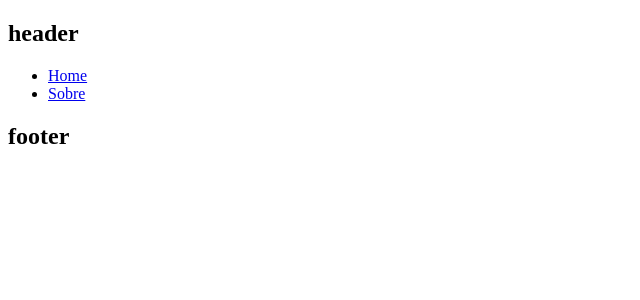
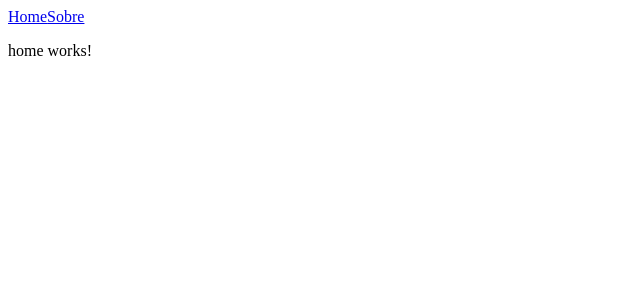
Before and after one commit to D-Wolter/Angular-Projeto-Moments-FronEnd, an Angular app in the folder moments-front/moments/: page / in a window 1280 px wide. Shown: the top 300 px of the page, without its empty margins (0-640 px from the left). Built offline with nearby package versions, Linux system fonts and the light colour scheme.

Commit message:
tentando trazer nav para app-component

```diff
--- a/moments-front/moments/src/app/app-routing.modules.ts
+++ b/moments-front/moments/src/app/app-routing.modules.ts
@@ -9,7 +9,8 @@ const routes: Routes = [
 ];
 
 @NgModule({
-  imports: [RouterModule.forRoot(routes)],
+  declarations: [],
+  imports: [RouterModule.forChild(routes)],
   exports: [RouterModule],
 })
 
--- a/moments-front/moments/src/app/app.component.html
+++ b/moments-front/moments/src/app/app.component.html
@@ -1,7 +1,8 @@
-<app-header></app-header>
-<main class=""container>
-    <router-outlet>
 
-    </router-outlet>
-</main>
-<app-footer></app-footer>
+<nav>
+    <a routerLink="/">Home</a>
+    <a routerLink="/about">Sobre</a>
+</nav>
+<router-outlet>
+
+</router-outlet>
--- a/moments-front/moments/src/app/app.component.ts
+++ b/moments-front/moments/src/app/app.component.ts
@@ -3,6 +3,7 @@ import { CommonModule } from '@angular/common';
 import { RouterOutlet } from '@angular/router';
 import { HeaderComponent } from './components/header/header.component';
 import { FooterComponent } from './components/footer/footer.component';
+import { AppRoutingModule } from './app.routes';
 
 
 
@@ -10,7 +11,7 @@ import { FooterComponent } from './components/footer/footer.component';
 @Component({
   selector: 'app-root',
   standalone: true, // Adicione esta linha
-  imports: [CommonModule, RouterOutlet, HeaderComponent, FooterComponent, RouterOutlet],
+  imports: [AppRoutingModule, CommonModule, RouterOutlet, HeaderComponent, FooterComponent, RouterOutlet],
   templateUrl: './app.component.html',
   styleUrls: ['./app.component.css']
 
--- a/moments-front/moments/src/app/app.routes.ts
+++ b/moments-front/moments/src/app/app.routes.ts
@@ -1,8 +1,11 @@
 import { NgModule } from '@angular/core';
 import { RouterModule, Routes } from '@angular/router';
+import { HomeComponent } from './components/pages/home/home.component';
+import { AboutComponent } from './components/pages/about/about.component';
 
 const routes: Routes = [
-  // Defina suas rotas aqui
+  {path: '', component: HomeComponent},
+  {path: 'about', component: AboutComponent},
 ];
 
 @NgModule({
--- a/moments-front/moments/src/app/components/header/header.component.html
+++ b/moments-front/moments/src/app/components/header/header.component.html
@@ -1,7 +1 @@
 <h2>header</h2>
-<nav>
-    <ul>
-        <li><a routerLink='/' href="/" routerLinkActive="active">Home</a></li>
-        <li><a routerLink='/about' href="/about" routerLinkActive="active">Sobre</a></li>
-    </ul>
-</nav>
```
